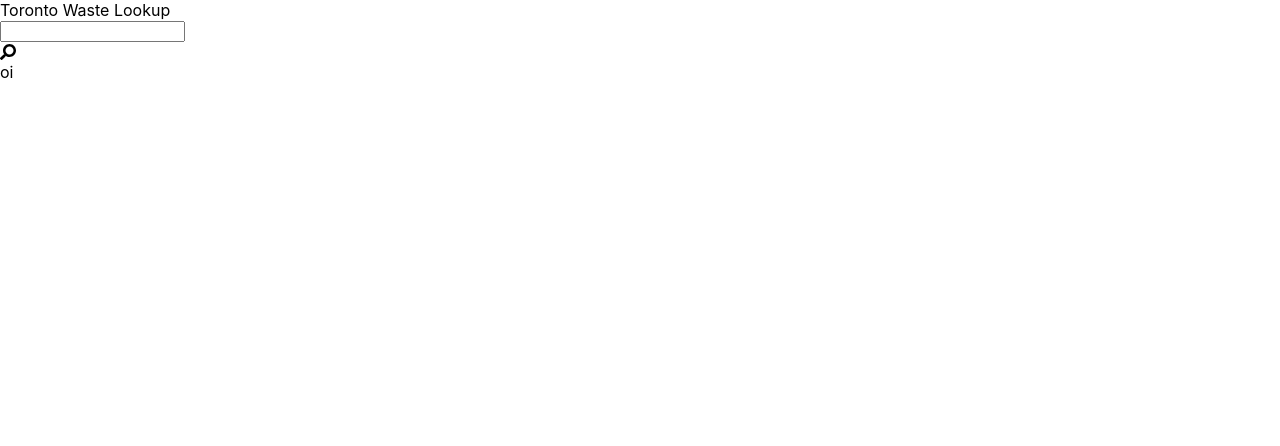
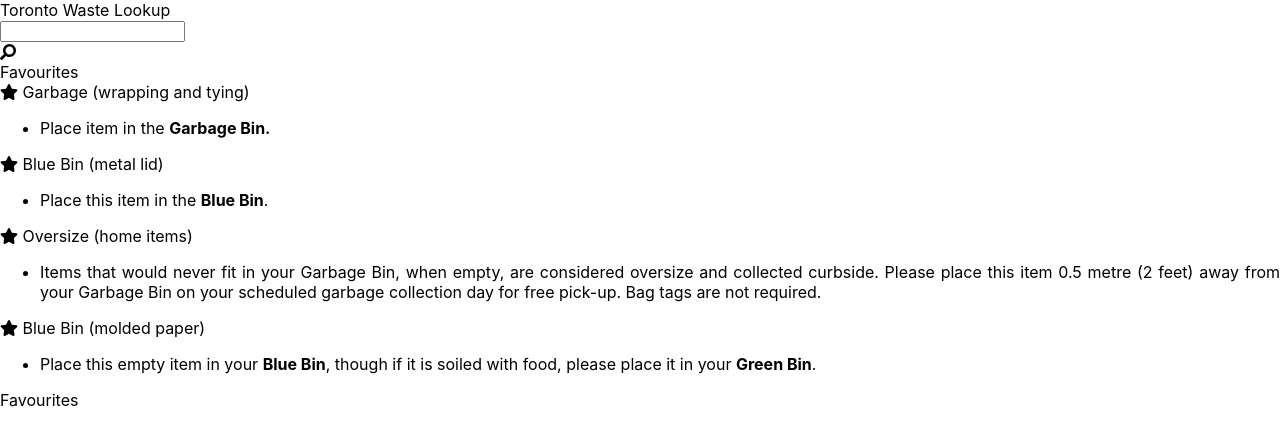
Before and after one commit to Julioliveira/web-engineering-challenge, a React app: page / in a window 1280 px wide. Shown: the top 446 px of the page. Built offline with nearby package versions, Linux system fonts and the light colour scheme.

Commit message:
started item and itemList components

```diff
--- a/src/App.js
+++ b/src/App.js
@@ -1,13 +1,59 @@
 import React, { Component } from 'react';
-import Layout from './hoc/Layouts/Layout'
+import Layout from './hoc/Layouts/Layout';
+import WasteItemList from './components/WasteItemList/WasteItemList'
 import './App.css';
 
 class App extends Component {
+  state = {
+    items: [
+      {
+        id: 1,
+        "body": "&lt;ul&gt; \n &lt;li&gt;Place item in the &lt;strong&gt;Garbage Bin.&lt;/strong&gt;&lt;/li&gt; \n&lt;/ul&gt;",
+        "category": "Garbage",
+        "title": "Garbage (wrapping and tying)",
+        "keywords": "bread bag tag, milk bag tag, elastic band, rubber band, twist tie, rope, twine, string, hemp, ribbon, bow, burlap, staple, fastener, wire, florists wire, plastic tag, tape, duct tape, electrical tape, masking tape, scotch tape, painters tape, tape dispenser, chain, nylon, thread"
+      },
+      {
+        id: 2,
+        "body": "&lt;ul&gt; \n &lt;li&gt;Place this item in the&amp;nbsp;&lt;strong&gt;Blue Bin&lt;/strong&gt;.&lt;/li&gt; \n&lt;/ul&gt;",
+        "category": "Blue Bin",
+        "title": "Blue Bin (metal lid)",
+        "keywords": "metal lids, glass bottle lids, glass jar lids, Mason jar lids"
+      },
+      {
+        id: 3,
+        "body": "Items that would never fit in your Garbage Bin, when empty, are considered oversize and collected curbside. Please place this item 0.5 metre (2 feet) away from your Garbage Bin on your scheduled garbage collection day for free pick-up. Bag tags are not required.",
+        "category": "Oversize",
+        "title": "Oversize (home items)",
+        "keywords": "laundry basket, clothes basket, hamper, sewing machine, vacuum cleaner, carpet steamer, water softener, water softening system, plastic fan, ceiling fan"
+      },
+      {
+        id: 4,
+        "body": "&lt;ul&gt; \n &lt;li&gt;Place this empty item in your &lt;strong&gt;Blue Bin&lt;/strong&gt;, though if it is soiled with food, please place it in your &lt;strong&gt;Green Bin&lt;/strong&gt;.&lt;/li&gt; \n&lt;/ul&gt;",
+        "category": "Blue Bin",
+        "title": "Blue Bin (molded paper)",
+        "keywords": "molded paper, paper egg cartons, paper take-out coffee trays, paper berry boxes"
+      }
+    ]
+  }
+
+  favoriteHandler = (id) => {
+    let items = this.state.items
+    let index = items.findIndex(item => item.id === id)
+    items[index].favorite = !items[index].favorite
+    this.setState({ list: items })
+  }
+
+
   render() {
+    let itemsFiltered = this.state.items
     return (
-        <Layout>
-          oi
-        </Layout>
+      <Layout>
+
+        <WasteItemList list={itemsFiltered} favoriteHandler={this.favoriteHandler} title="Favourites" />
+        <WasteItemList list={itemsFiltered.filter(item => item.favorite)} favoriteHandler={this.favoriteHandler} title="Favourites" />
+        {/* <WasteItem item={this.state.item} click={()=>this.favoriteHandler(this.state.item)}/> */}
+      </Layout>
     );
   }
 }
--- a/src/components/Toolbar/Toolbar.js
+++ b/src/components/Toolbar/Toolbar.js
@@ -1,7 +1,7 @@
 import React from 'react'
 import classes from './Toolbar.css'
 
-const toolbar = (props) => (
+const toolbar = () => (
     <header className={classes.Toolbar}>
         <span className={classes.Title}>Toronto Waste Lookup</span>
     </header>
--- /dev/null
+++ b/src/components/WasteItemList/WasteItem/WasteItem.css
@@ -0,0 +1,11 @@
+.WasteItem{
+    margin: auto;
+    width: 100%
+}
+.Star{
+    font-size: 12pt;
+    color: #aaa;
+}
+.Green{
+    color: #23995c;
+}
--- /dev/null
+++ b/src/components/WasteItemList/WasteItem/WasteItem.js
@@ -0,0 +1,28 @@
+import React from 'react';
+import classes from './WasteItem.css'
+import { FontAwesomeIcon } from '@fortawesome/react-fontawesome'
+import { faStar } from '@fortawesome/free-solid-svg-icons'
+
+const wasteItem = (props)=>{
+    let title = props.item.title
+    let description = props.item.body.replace(/&lt;/g, "<").replace(/&gt;/g, ">").replace(/&amp;nbsp;/g, " ")
+    if(description.indexOf('<ul>') == -1){
+        description = '<ul><li>'+description+'</li></ul>'
+    }
+    let starClass = [classes.Star]
+    if(props.item.favorite)
+        starClass.push(classes.Green)
+    let click = () =>{
+        starClass.push('Green')
+        props.click()
+    }
+    return(
+        <div className={classes.WasteItem}>
+            <div onClick={click} ><FontAwesomeIcon icon={faStar} className={starClass.join(' ')}/> {title}</div>
+            <div dangerouslySetInnerHTML={{__html: description}} style={{textAlign: "justify"}}>
+                </div>
+        </div>
+        )
+}
+
+export default wasteItem
--- /dev/null
+++ b/src/components/WasteItemList/WasteItemList.css
@@ -0,0 +1,11 @@
+.WasteItemList{
+    margin: auto;
+    width: 90%
+}
+
+.Title{
+    color: #23995c;
+    font-weight: 900;
+    font-size: 16pt;
+    margin-bottom: 15px;
+}
--- /dev/null
+++ b/src/components/WasteItemList/WasteItemList.js
@@ -0,0 +1,21 @@
+import React from 'react'
+import WasteItem from './WasteItem/WasteItem'
+import classes from './WasteItemList.css'
+
+const wasteItemList = (props) => {
+    let items = props.list.map((item, index) => {
+        return <WasteItem key={item.id ? item.id : index} item={item} click={() => props.favoriteHandler(item.id)} />
+    })
+    let title = null
+    if (props.title)
+        title = <div className={classes.Title}>{props.title}</div>
+
+    return (
+        <div className={classes.WasteItemList}>
+            {title}
+            {items}
+        </div>
+    )
+}
+
+export default wasteItemList
--- a/src/hoc/Layouts/Layout.js
+++ b/src/hoc/Layouts/Layout.js
@@ -6,20 +6,8 @@
 import Search from '../../components/Search/Search'
 
 class Layout extends Component {
-    state = {
-        showSideDrawer: false
-    }
-    sideDrawerClosedHandler = () => {
-        this.setState( { showSideDrawer: false } );
-    }
-    sideDrawerOpenedHandler = () =>{
-        this.setState((prevState) => {
-            return {showSideDrawer: !prevState.showSideDrawer}
-        })
-    }
 
     render(){
-        console.log(classes)
         return(
             <Aux>
                 <Toolbar toggle={this.sideDrawerOpenedHandler}/>
```
